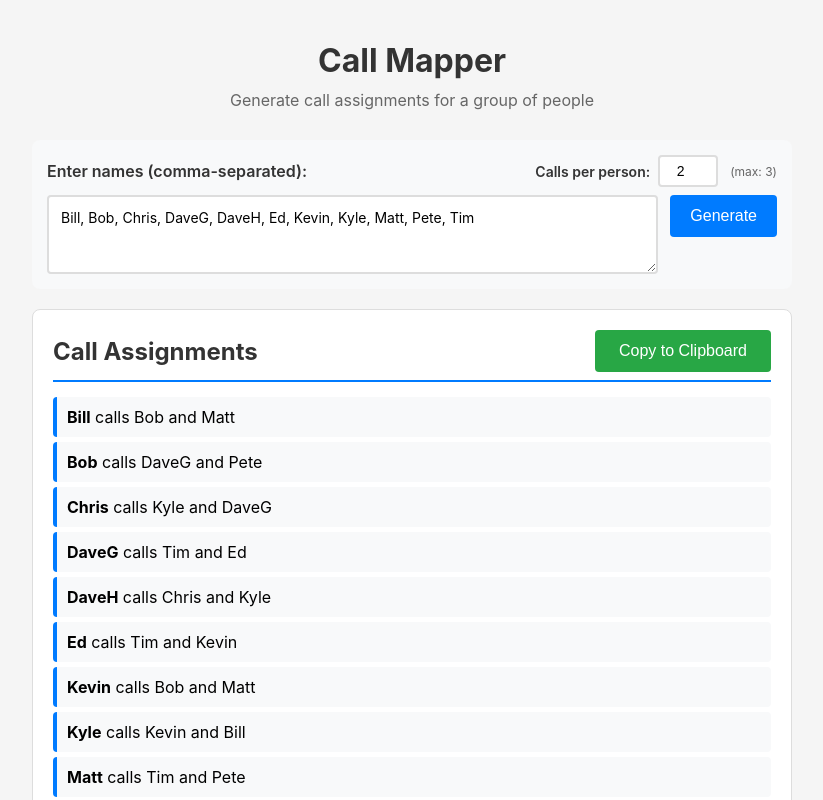
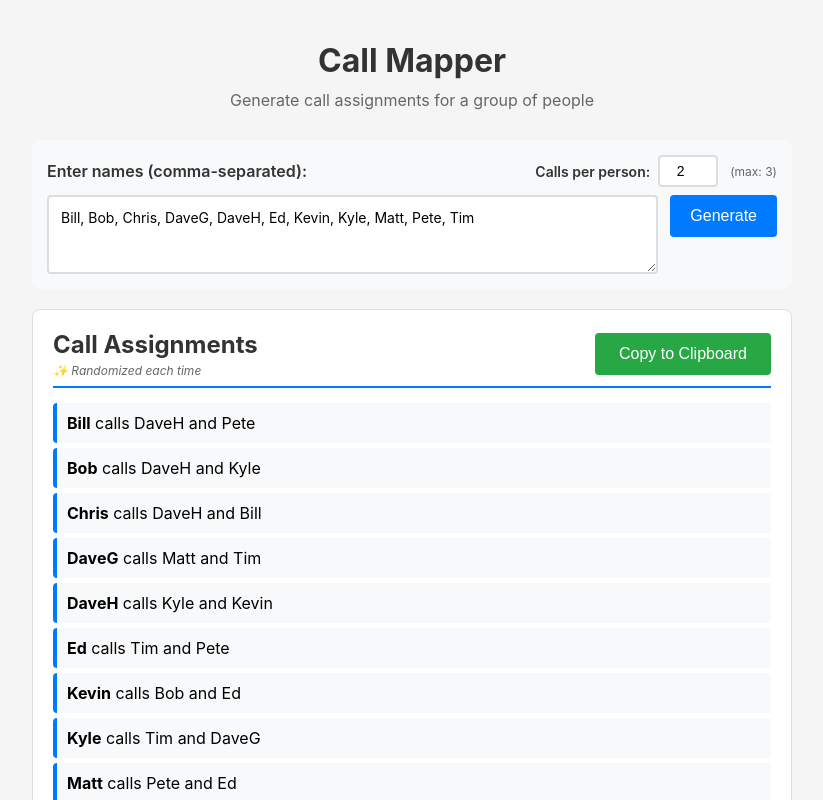
Before and after one commit to timbrownca/callmapper, a React (Create React App) app: page / in a window 1280 px wide. Both pictures are taken after a click on the button "Generate". Shown: the top 800 px of the page, without its empty margins (228-1051 px from the left). Built offline with nearby package versions, Linux system fonts and the light colour scheme.

Commit message:
Add seeded random number generator for consistent randomization

```diff
--- a/src/App.css
+++ b/src/App.css
@@ -204,6 +204,13 @@
   color: #333;
 }
 
+.randomization-note {
+  margin: 4px 0 0 0;
+  font-size: 12px;
+  color: #666;
+  font-style: italic;
+}
+
 .assignments-list {
   margin-bottom: 20px;
 }
--- a/src/App.tsx
+++ b/src/App.tsx
@@ -49,6 +49,25 @@ function isConfigurationPossible(n: number, requestedCallsPerPerson: number): {
   return { possible: true };
 }
 
+// Simple seeded random number generator
+class SeededRandom {
+  private seed: number;
+
+  constructor(seed: number) {
+    this.seed = seed;
+  }
+
+  next(): number {
+    this.seed = (this.seed * 9301 + 49297) % 233280;
+    return this.seed / 233280;
+  }
+
+  // Generate a new seed based on current time and random factors
+  static generateSeed(): number {
+    return Date.now() + Math.floor(Math.random() * 1000000);
+  }
+}
+
 function assignCalls(people: string[], requestedCallsPerPerson: number): AssignmentResult {
   const n = people.length;
   const maxCallsPerPerson = Math.min(requestedCallsPerPerson, n - 1);
@@ -70,10 +89,13 @@ function assignCalls(people: string[], requestedCallsPerPerson: number): Assignm
     };
   }
 
+  // Generate a new random seed for this assignment
+  const random = new SeededRandom(SeededRandom.generateSeed());
+
   // Try multiple attempts to find a valid assignment
   for (let attempt = 0; attempt < 50; attempt++) {
     const assignments: Assignments = {};
-    const shuffledPeople = [...people].sort(() => Math.random() - 0.5);
+    const shuffledPeople = [...people].sort(() => random.next() - 0.5);
 
     // Initialize assignments
     shuffledPeople.forEach(person => {
@@ -111,7 +133,7 @@ function assignCalls(people: string[], requestedCallsPerPerson: number): Assignm
         }
 
         // Select targets randomly from available ones
-        const shuffledTargets = [...availableTargets].sort(() => Math.random() - 0.5);
+        const shuffledTargets = [...availableTargets].sort(() => random.next() - 0.5);
         const selectedTargets = shuffledTargets.slice(0, remainingCalls);
 
         for (const target of selectedTargets) {
@@ -308,7 +330,10 @@ function App() {
             {Object.keys(assignments).length > 0 && (
               <>
                 <div className="assignments-header">
-                  <h2>Call Assignments</h2>
+                  <div>
+                    <h2>Call Assignments</h2>
+                    <p className="randomization-note">✨ Randomized each time</p>
+                  </div>
                   <button onClick={copyToClipboard} className="copy-btn">
                     Copy to Clipboard
                   </button>
```
